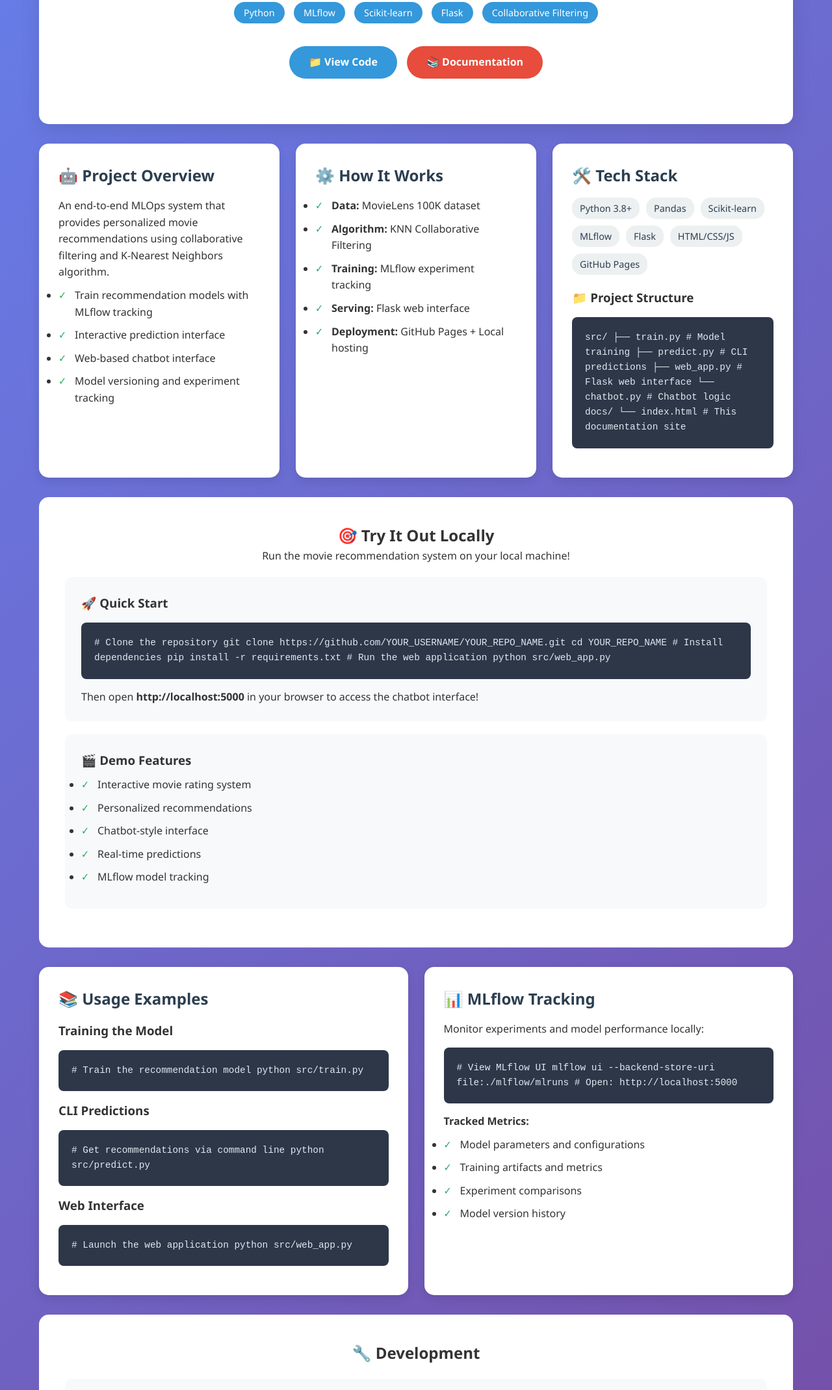
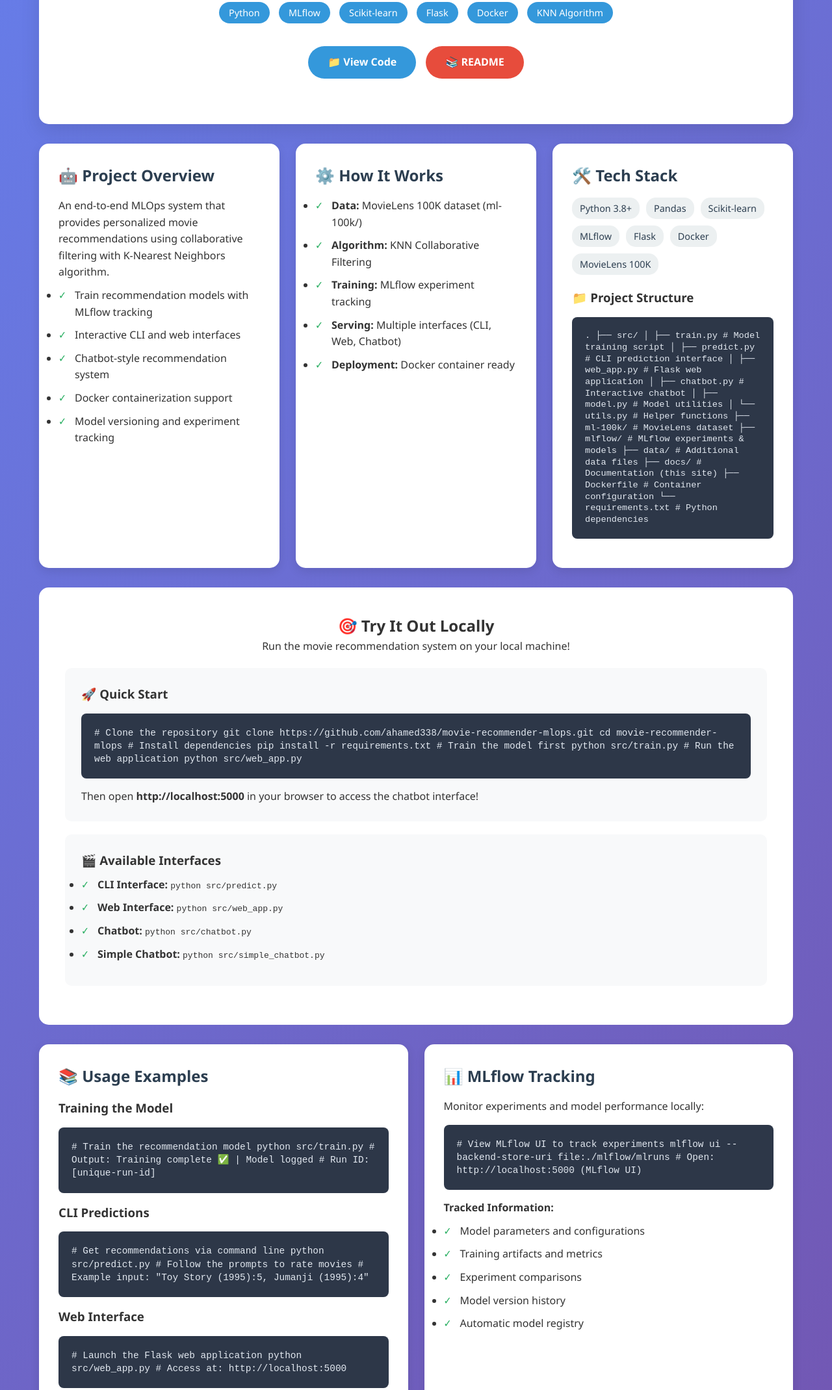
Before and after one commit to ahamed338/movie-recommender-mlops, a plain HTML site: page docs/index.html in a window 1280 px wide. Shown: the part 202-2341 px from the top of the page at 65% size. Drawn offline with Linux system fonts and the light colour scheme.

Commit message:
Update GitHub Pages with accurate project structure

```diff
--- a/docs/index.html
+++ b/docs/index.html
@@ -173,6 +173,19 @@
             font-size: 0.9em;
             overflow-x: auto;
             margin: 15px 0;
+            line-height: 1.4;
+        }
+
+        .file-tree {
+            background: #2d3748;
+            color: #e2e8f0;
+            padding: 20px;
+            border-radius: 8px;
+            font-family: 'Courier New', monospace;
+            font-size: 0.85em;
+            overflow-x: auto;
+            margin: 15px 0;
+            line-height: 1.3;
         }
 
         footer {
@@ -207,22 +220,23 @@
     <div class="container">
         <header>
             <h1>🎬 Movie Recommendation MLOps</h1>
-            <p class="subtitle">A machine learning pipeline for personalized movie recommendations</p>
+            <p class="subtitle">A complete MLOps pipeline for personalized movie recommendations</p>
 
             <div class="badges">
                 <span class="badge">Python</span>
                 <span class="badge">MLflow</span>
                 <span class="badge">Scikit-learn</span>
                 <span class="badge">Flask</span>
-                <span class="badge">Collaborative Filtering</span>
+                <span class="badge">Docker</span>
+                <span class="badge">KNN Algorithm</span>
             </div>
 
             <div class="cta-buttons">
-                <a href="https://github.com/YOUR_USERNAME/YOUR_REPO_NAME" class="btn" target="_blank">
+                <a href="https://github.com/ahamed338/movie-recommender-mlops" class="btn" target="_blank">
                     📁 View Code
                 </a>
                 <a href="https://github.com/ahamed338/movie-recommender-mlops#readme" class="btn btn-secondary" target="_blank">
-                    📚 Documentation
+                    📚 README
                 </a>
             </div>
         </header>
@@ -230,11 +244,12 @@
         <div class="card-grid">
             <div class="card">
                 <h2>🤖 Project Overview</h2>
-                <p>An end-to-end MLOps system that provides personalized movie recommendations using collaborative filtering and K-Nearest Neighbors algorithm.</p>
+                <p>An end-to-end MLOps system that provides personalized movie recommendations using collaborative filtering with K-Nearest Neighbors algorithm.</p>
                 <ul class="features">
                     <li>Train recommendation models with MLflow tracking</li>
-                    <li>Interactive prediction interface</li>
-                    <li>Web-based chatbot interface</li>
+                    <li>Interactive CLI and web interfaces</li>
+                    <li>Chatbot-style recommendation system</li>
+                    <li>Docker containerization support</li>
                     <li>Model versioning and experiment tracking</li>
                 </ul>
             </div>
@@ -242,11 +257,11 @@
             <div class="card">
                 <h2>⚙️ How It Works</h2>
                 <ul class="features">
-                    <li><strong>Data:</strong> MovieLens 100K dataset</li>
+                    <li><strong>Data:</strong> MovieLens 100K dataset (ml-100k/)</li>
                     <li><strong>Algorithm:</strong> KNN Collaborative Filtering</li>
                     <li><strong>Training:</strong> MLflow experiment tracking</li>
-                    <li><strong>Serving:</strong> Flask web interface</li>
-                    <li><strong>Deployment:</strong> GitHub Pages + Local hosting</li>
+                    <li><strong>Serving:</strong> Multiple interfaces (CLI, Web, Chatbot)</li>
+                    <li><strong>Deployment:</strong> Docker container ready</li>
                 </ul>
             </div>
 
@@ -258,19 +273,26 @@
                     <span class="tech-item">Scikit-learn</span>
                     <span class="tech-item">MLflow</span>
                     <span class="tech-item">Flask</span>
-                    <span class="tech-item">HTML/CSS/JS</span>
-                    <span class="tech-item">GitHub Pages</span>
+                    <span class="tech-item">Docker</span>
+                    <span class="tech-item">MovieLens 100K</span>
                 </div>
 
                 <h3 style="margin-top: 20px;">📁 Project Structure</h3>
-                <div class="code-block">
-src/
-├── train.py          # Model training
-├── predict.py        # CLI predictions
-├── web_app.py        # Flask web interface
-└── chatbot.py        # Chatbot logic
-docs/
-└── index.html        # This documentation site
+                <div class="file-tree">
+.
+├── src/
+│   ├── train.py          # Model training script
+│   ├── predict.py        # CLI prediction interface
+│   ├── web_app.py        # Flask web application
+│   ├── chatbot.py        # Interactive chatbot
+│   ├── model.py          # Model utilities
+│   └── utils.py          # Helper functions
+├── ml-100k/              # MovieLens dataset
+├── mlflow/               # MLflow experiments & models
+├── data/                 # Additional data files
+├── docs/                 # Documentation (this site)
+├── Dockerfile            # Container configuration
+└── requirements.txt      # Python dependencies
                 </div>
             </div>
         </div>
@@ -283,11 +305,14 @@ docs/
                 <h3>🚀 Quick Start</h3>
                 <div class="code-block">
 # Clone the repository
-git clone https://github.com/YOUR_USERNAME/YOUR_REPO_NAME.git
-cd YOUR_REPO_NAME
+git clone https://github.com/ahamed338/movie-recommender-mlops.git
+cd movie-recommender-mlops
 
 # Install dependencies
 pip install -r requirements.txt
+
+# Train the model first
+python src/train.py
 
 # Run the web application
 python src/web_app.py
@@ -296,13 +321,12 @@ python src/web_app.py
             </div>
 
             <div class="local-demo">
-                <h3>🎬 Demo Features</h3>
+                <h3>🎬 Available Interfaces</h3>
                 <ul class="features">
-                    <li>Interactive movie rating system</li>
-                    <li>Personalized recommendations</li>
-                    <li>Chatbot-style interface</li>
-                    <li>Real-time predictions</li>
-                    <li>MLflow model tracking</li>
+                    <li><strong>CLI Interface:</strong> <code>python src/predict.py</code></li>
+                    <li><strong>Web Interface:</strong> <code>python src/web_app.py</code></li>
+                    <li><strong>Chatbot:</strong> <code>python src/chatbot.py</code></li>
+                    <li><strong>Simple Chatbot:</strong> <code>python src/simple_chatbot.py</code></li>
                 </ul>
             </div>
         </div>
@@ -314,18 +338,26 @@ python src/web_app.py
                 <div class="code-block">
 # Train the recommendation model
 python src/train.py
+
+# Output: Training complete ✅ | Model logged
+# Run ID: [unique-run-id]
                 </div>
 
                 <h3>CLI Predictions</h3>
                 <div class="code-block">
 # Get recommendations via command line
 python src/predict.py
+
+# Follow the prompts to rate movies
+# Example input: "Toy Story (1995):5, Jumanji (1995):4"
                 </div>
 
                 <h3>Web Interface</h3>
                 <div class="code-block">
-# Launch the web application
+# Launch the Flask web application
 python src/web_app.py
+
+# Access at: http://localhost:5000
                 </div>
             </div>
 
@@ -333,25 +365,41 @@ python src/web_app.py
                 <h2>📊 MLflow Tracking</h2>
                 <p>Monitor experiments and model performance locally:</p>
                 <div class="code-block">
-# View MLflow UI
+# View MLflow UI to track experiments
 mlflow ui --backend-store-uri file:./mlflow/mlruns
 
-# Open: http://localhost:5000
+# Open: http://localhost:5000 (MLflow UI)
                 </div>
 
-                <p><strong>Tracked Metrics:</strong></p>
+                <p><strong>Tracked Information:</strong></p>
                 <ul class="features">
                     <li>Model parameters and configurations</li>
                     <li>Training artifacts and metrics</li>
                     <li>Experiment comparisons</li>
                     <li>Model version history</li>
+                    <li>Automatic model registry</li>
                 </ul>
             </div>
         </div>
 
         <div class="demo-section">
-            <h2>🔧 Development</h2>
+            <h2>🐳 Docker Support</h2>
             <div class="local-demo">
+                <h3>Containerized Deployment</h3>
+                <div class="code-block">
+# Build the Docker image
+docker build -t movie-recommender .
+
+# Run the container
+docker run -p 5000:5000 movie-recommender
+                </div>
+                <p>The application will be available at <strong>http://localhost:5000</strong> inside the container.</p>
+            </div>
+        </div>
+
+        <div class="card-grid">
+            <div class="card">
+                <h2>🔧 Development</h2>
                 <h3>Project Setup</h3>
                 <div class="code-block">
 # Create virtual environment
@@ -361,17 +409,40 @@ source venv/bin/activate  # On Windows: venv\Scripts\activate
 # Install dependencies
 pip install -r requirements.txt
 
-# Download MovieLens dataset (if not included)
-# Place in ml-100k/ folder
+# The MovieLens 100K dataset is already included in ml-100k/
                 </div>
+
+                <h3>Key Features</h3>
+                <ul class="features">
+                    <li>Fuzzy movie title matching</li>
+                    <li>Interactive rating system</li>
+                    <li>Personalized recommendations</li>
+                    <li>Multiple user interfaces</li>
+                    <li>Experiment tracking with MLflow</li>
+                </ul>
+            </div>
+
+            <div class="card">
+                <h2>📈 Model Details</h2>
+                <p><strong>Algorithm:</strong> K-Nearest Neighbors Collaborative Filtering</p>
+                <p><strong>Similarity Metric:</strong> Cosine Similarity</p>
+                <p><strong>Dataset:</strong> MovieLens 100K (943 users, 1682 movies)</p>
+
+                <h3 style="margin-top: 20px;">🎯 Recommendation Logic</h3>
+                <ul class="features">
+                    <li>Finds users with similar movie preferences</li>
+                    <li>Aggregates ratings from nearest neighbors</li>
+                    <li>Recommends unseen movies with highest predicted ratings</li>
+                    <li>Handles new users with cold-start strategy</li>
+                </ul>
             </div>
         </div>
     </div>
 
     <footer>
-        <p>Made with ❤️ for the MLOps community</p>
+        <p>Made with ❤️ for the MLOps community | Ahamed's Movie Recommendation System</p>
         <p>
-            <a href="https://github.com/YOUR_USERNAME/YOUR_REPO_NAME" style="color: white; text-decoration: underline;" target="_blank">
+            <a href="https://github.com/ahamed338/movie-recommender-mlops" style="color: white; text-decoration: underline;" target="_blank">
                 View on GitHub
             </a>
         </p>
```
